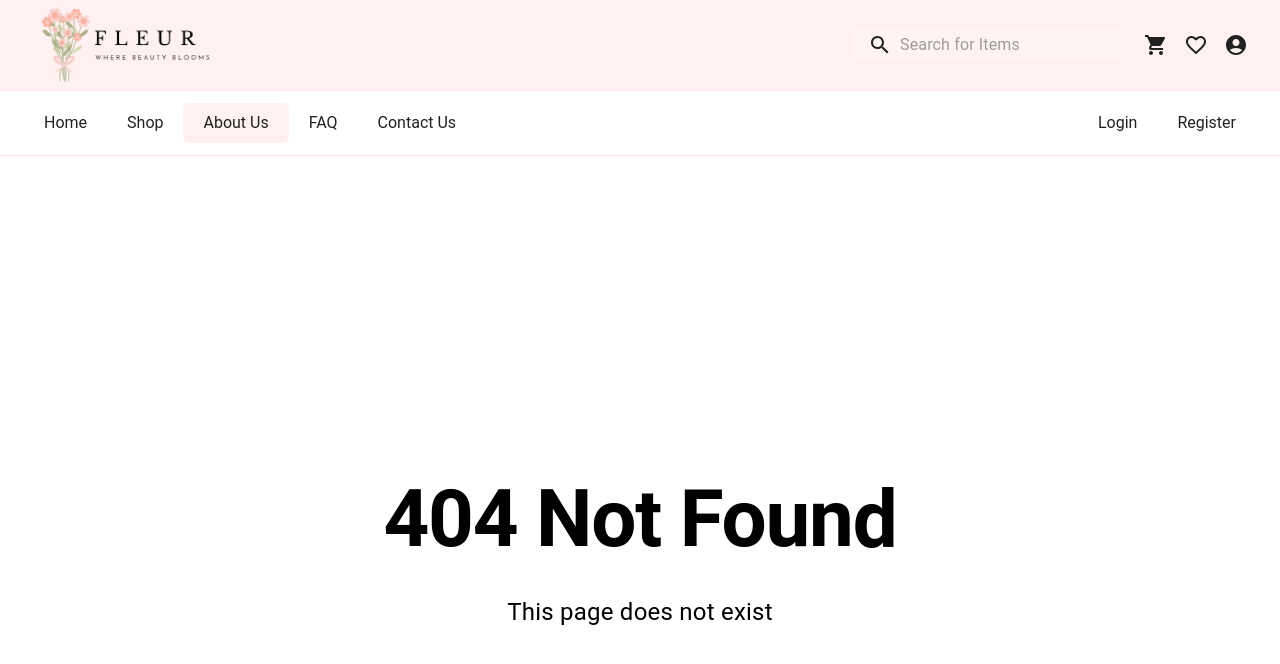
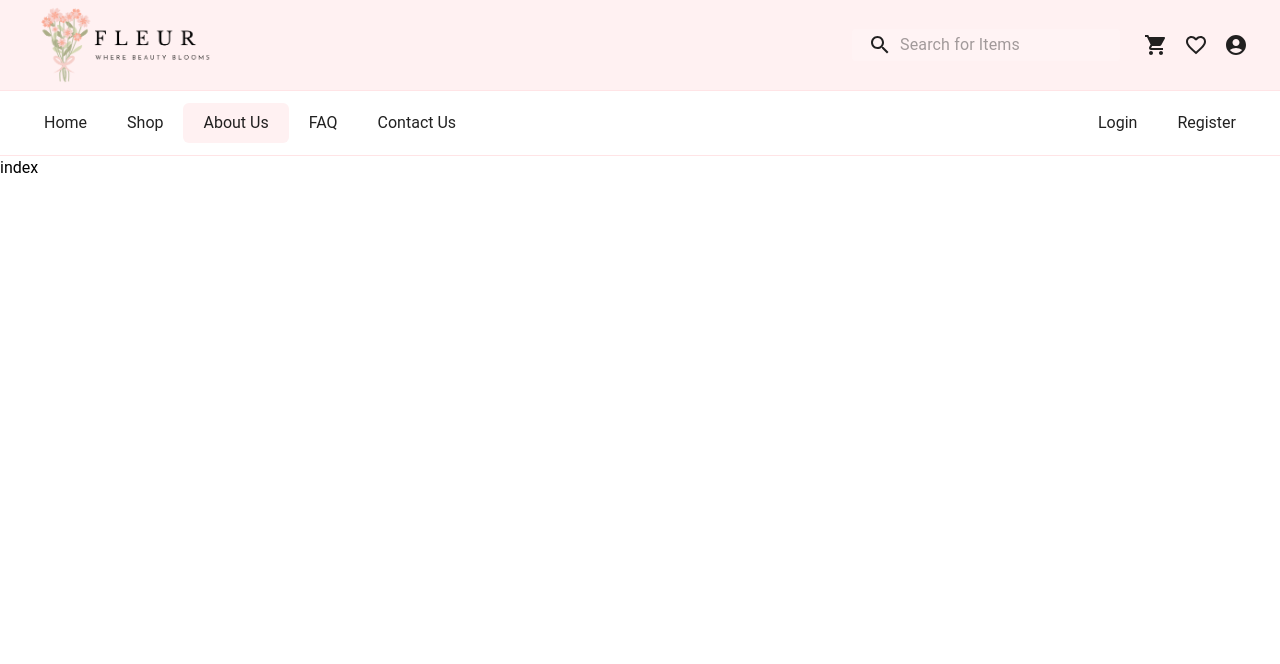
Before and after one commit to Charlette-Tulod/fleur, a React (Vite) app: page /about in a window 1280 px wide. Before the commit this address had no page. Shown: the top 664 px of the page. Built offline with nearby package versions, Linux system fonts and the light colour scheme.

Commit message:
Add new files to be implemented

```diff
--- a/src/App.tsx
+++ b/src/App.tsx
@@ -5,6 +5,9 @@ import LoginPage from './pages/LoginPage';
 import RegisterPage from './pages/RegisterPage';
 import FlowerDetailsPage from './pages/FlowerDetailsPage';
 import NavLayout from './layouts/NavLayout';
+import AboutUsPage from './pages/AboutUsPage';
+import ContactUsPage from './pages/ContactUsPage';
+import FAQPage from './pages/FAQPage';
 import NotFoundPage from './pages/NotFoundPage';
 
 function App() {
@@ -14,6 +17,9 @@ function App() {
         <Route index element={<HomePage />} />
         <Route path="/flowers" element={<AllFlowers />} />
         <Route path="/flowers/:id" element={<FlowerDetailsPage />} />
+        <Route path="/about" element={<AboutUsPage />} />
+        <Route path="/FAQ" element={<ContactUsPage />} />
+        <Route path="/contact" element={<FAQPage />} />
         <Route path="/login" element={<LoginPage />} />
         <Route path="/register" element={<RegisterPage />} />
         <Route path="*" element={<NotFoundPage />} />
--- a/src/components/NavigationBar/index.tsx
+++ b/src/components/NavigationBar/index.tsx
@@ -65,7 +65,7 @@ function NavigationBar() {
       <NavLink to="/about" className={activationClass}>
         About Us
       </NavLink>
-      <NavLink to="/faq" className={activationClass}>
+      <NavLink to="/fAQ" className={activationClass}>
         FAQ
       </NavLink>
       <NavLink to="/contact" className={activationClass}>
--- /dev/null
+++ b/src/pages/AboutUsPage/index.tsx
@@ -0,0 +1,7 @@
+import React from 'react';
+
+function AboutUsPage() {
+  return <div>index</div>;
+}
+
+export default AboutUsPage;
--- /dev/null
+++ b/src/pages/ContactUsPage/index.tsx
@@ -0,0 +1,7 @@
+import React from 'react';
+
+function ContactUsPage() {
+  return <div>index</div>;
+}
+
+export default ContactUsPage;
--- /dev/null
+++ b/src/pages/FAQPage/index.tsx
@@ -0,0 +1,7 @@
+import React from 'react';
+
+function FAQPage() {
+  return <div>index</div>;
+}
+
+export default FAQPage;
```
